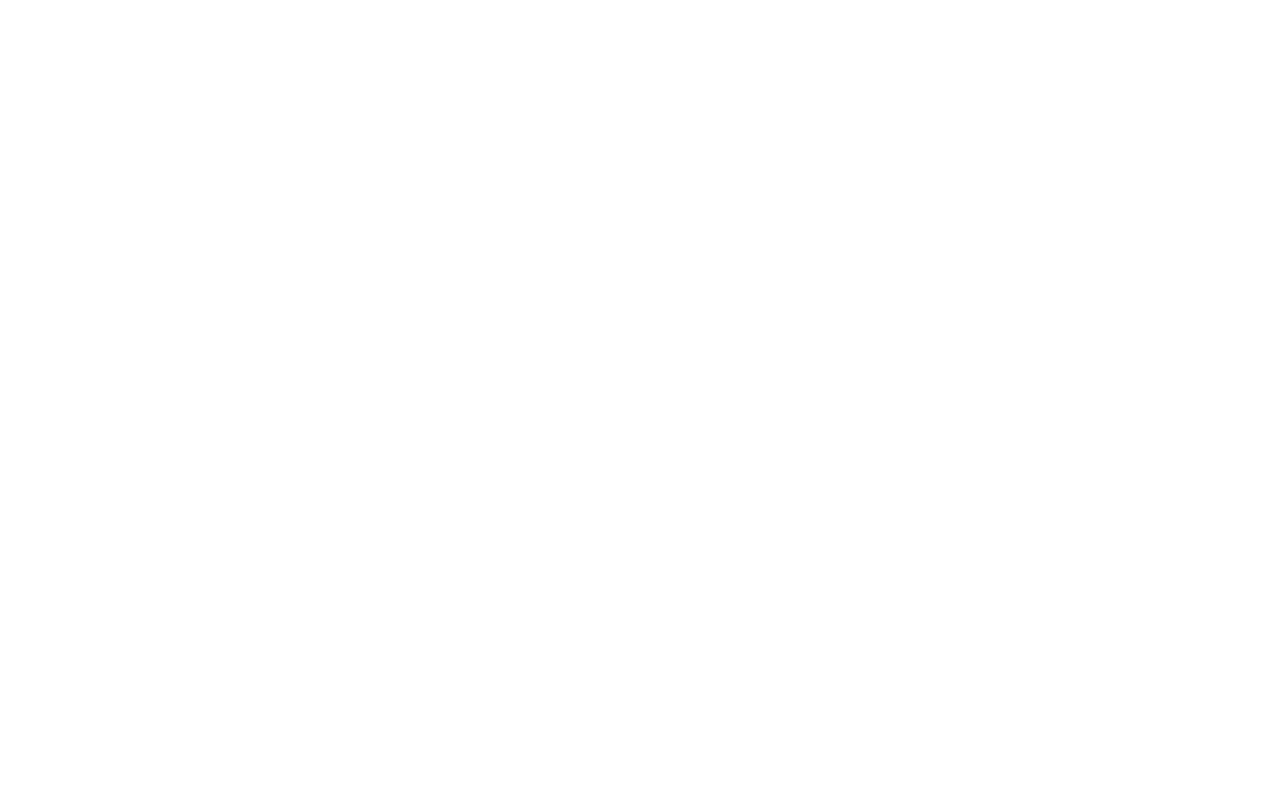
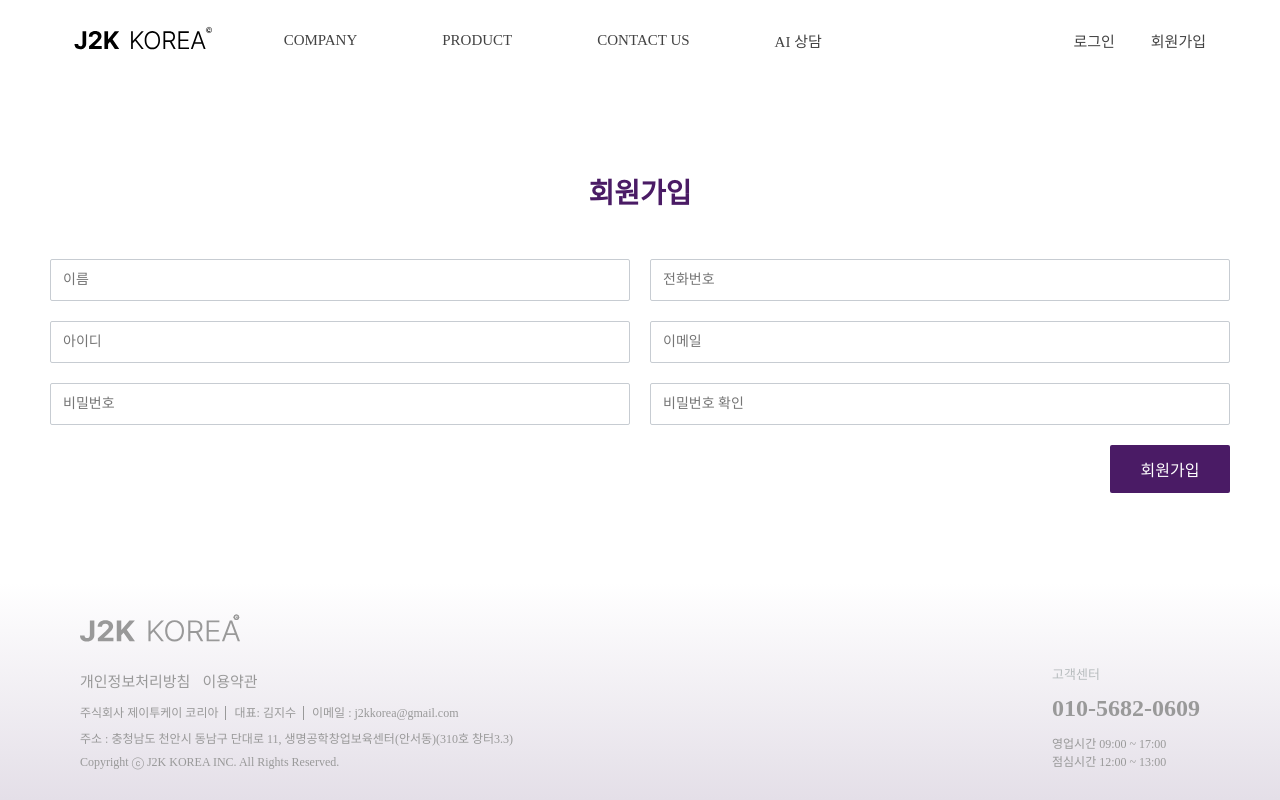
Before and after one commit to SenD9940/j2k-korea, a React (Create React App) app: page /register in a window 1280 px wide. Before the commit this address had no page. Built offline with nearby package versions, Linux system fonts and the light colour scheme; no server answers; a web font is replaced by a local one.

Commit message:
회원가입
회원가입 레이아웃

```diff
--- a/src/App.js
+++ b/src/App.js
@@ -15,6 +15,8 @@
 import MLogin from './pages/mobile/MLogin';
 import MBoard from './pages/mobile/MBoard';
 import MContactView from './pages/mobile/MContactView';
+import DRegister from './pages/desktop/DRegister';
+import MRegister from './pages/mobile/MRegister';
 
 function App() {
   return (
@@ -28,6 +30,7 @@
           <Route path='/board' element={<DBoard />}/>
           <Route path='/counsel' element={<DCounsel />}/>
           <Route path='/contact/view' element={<DContactView />}/>
+          <Route path='/register' element={<DRegister />}/>
           <Route path='/m' element={<MHome/>}/>
           <Route path='/m/inquiry' element={<MInquiry/>}/>
           <Route path='/m/product' element={<MProduct/>}/>
@@ -36,6 +39,7 @@
           <Route path='/m/counsel' element={<MCounsel/>}/>
           <Route path='/m/login' element={<MLogin />}/>
           <Route path='/m/Board' element={<MBoard />}/>
+          <Route path='/m/Register' element={<MRegister />}/>
         </Routes>
       </BrowserRouter>
     </div>
--- a/src/components/desktop/common/Header.js
+++ b/src/components/desktop/common/Header.js
@@ -20,7 +20,7 @@
                 </ItemWrap>
                 <ButtonWrap props="">
                     <Option onClick={() => {uid ? onLogoutClickHandler() : navigate("/login")}}>{uid ? "로그아웃" : "로그인"}</Option>
-                    <Option>회원가입</Option>
+                    <Option onClick={() => navigate("/register")}>회원가입</Option>
                 </ButtonWrap>
             </div>
            {isDropdownVisible?
--- a/src/components/desktop/home/Header.js
+++ b/src/components/desktop/home/Header.js
@@ -21,7 +21,7 @@
                 </ItemWrap>
                 <ButtonWrap headercolor={headerColor}>
                     <Option onClick={() => {uid ? onLogoutClickHandler() : navigate("/login")}}>{uid ? "로그아웃" : "로그인"}</Option>
-                    <Option>회원가입</Option>
+                    <Option onClick={() => navigate("/register")}>회원가입</Option>
                 </ButtonWrap>
             </div>
             {isDropdownVisible?
--- a/src/components/mobile/common/HeaderContent.js
+++ b/src/components/mobile/common/HeaderContent.js
@@ -25,6 +25,7 @@
                     <Item onClick={() => onItemClickHandler(uid ? "/m/board" : "/m/inquiry")}>CONTACT US</Item>
                     <Item onClick={() => onItemClickHandler("/m/contact")}>AI COUNSEL</Item>
                     <Item onClick={() => {uid ? onLogoutClickHandler() : onItemClickHandler("/m/login")}}>{uid ? "LOGOUT" : "LOGIN"}</Item>
+                    <Item onClick={() => onItemClickHandler("/m/register")}>REGISTER</Item>
                 </Contents>
             </div>
         </Container>
--- /dev/null
+++ b/src/pages/desktop/DRegister.js
@@ -0,0 +1,77 @@
+import styled from "styled-components";
+import Header from "../../components/desktop/common/Header";
+import Footer from "../../components/desktop/common/Footer";
+import InputText from "../../components/desktop/common/InputText";
+import PartName from "../../components/desktop/common/PartName";
+
+function DRegister(){
+    return(
+        <Container>
+            <Header />
+            <Contents>
+                <PartName>회원가입</PartName>
+                <div className="inner">
+                    <InputWrap>
+                        <InputText placeholder={"이름"}/>
+                        <InputText placeholder={"전화번호"}/>
+                    </InputWrap>
+                    <InputWrap>
+                        <InputText placeholder={"아이디"}/>
+                        <InputText placeholder={"이메일"}/>
+                    </InputWrap>
+                    <InputWrap>
+                        <InputText type={"password"} placeholder={"비밀번호"}/>
+                        <InputText type={"password"} placeholder={"비밀번호 확인"}/>
+                    </InputWrap>
+                    <ButtonRegister>회원가입</ButtonRegister>
+                </div>
+            </Contents>
+            <Footer/>
+        </Container>
+    )
+}
+
+const Container = styled.div`
+    min-width: 100vw;
+    min-height: 100vh;
+    display: flex;
+    flex-direction: column;
+    justify-content: space-between;
+    gap: 80px;
+`
+
+const Contents = styled.div`
+    display: flex;
+    flex-direction: column;
+    align-items: center;
+    justify-content: center;
+    gap: 48px;
+    flex-grow: 1;
+    margin-top: 160px;
+    .inner{
+        display: flex;
+        flex-direction: column;
+        gap: 20px;
+        width: 100%;
+        height: 100%;
+    }
+`
+
+const InputWrap = styled.div`
+    display: flex;
+    gap: 20px;
+`
+
+const ButtonRegister = styled.button`
+    width: 120px;
+    padding: 12px;
+    align-self: flex-end;
+    background-color: #4A1B65;
+    border-radius: 2px;
+    border: none;
+    font-size: 16px;
+    color: white;
+    font-weight: 700px;
+`
+
+export default DRegister;
--- /dev/null
+++ b/src/pages/mobile/MRegister.js
@@ -0,0 +1,65 @@
+import styled from "styled-components";
+import Header from "../../components/mobile/common/Header";
+import Footer from "../../components/mobile/common/Footer";
+import InputText from "../../components/desktop/common/InputText";
+import PartName from "../../components/mobile/common/PartName";
+
+function MRegister(){
+    return(
+        <Container>
+            <Header />
+            <Contents>
+                <PartName>회원가입</PartName>
+                <div className="inner-mobile">
+                    <InputText placeholder={"이름"}/>
+                    <InputText placeholder={"전화번호"}/>
+                    <InputText placeholder={"아이디"}/>
+                    <InputText placeholder={"이메일"}/>
+                    <InputText type={"password"} placeholder={"비밀번호"}/>
+                    <InputText type={"password"} placeholder={"비밀번호 확인"}/>
+                    <ButtonRegister>회원가입</ButtonRegister>
+                </div>
+            </Contents>
+            <Footer/>
+        </Container>
+    )
+}
+
+const Container = styled.div`
+    min-width: 100vw;
+    min-height: 100vh;
+    display: flex;
+    flex-direction: column;
+    justify-content: space-between;
+    gap: 80px;
+`
+
+const Contents = styled.div`
+    display: flex;
+    flex-direction: column;
+    align-items: center;
+    justify-content: center;
+    gap: 48px;
+    flex-grow: 1;
+    margin-top: 84px;
+    .inner-mobile{
+        display: flex;
+        flex-direction: column;
+        gap: 20px;
+        width: 100%;
+        height: 100%;
+    }
+`
+const ButtonRegister = styled.button`
+    width: 120px;
+    padding: 12px;
+    align-self: center;
+    background-color: #4A1B65;
+    border-radius: 2px;
+    border: none;
+    font-size: 16px;
+    color: white;
+    font-weight: 700px;
+`
+
+export default MRegister;
```
